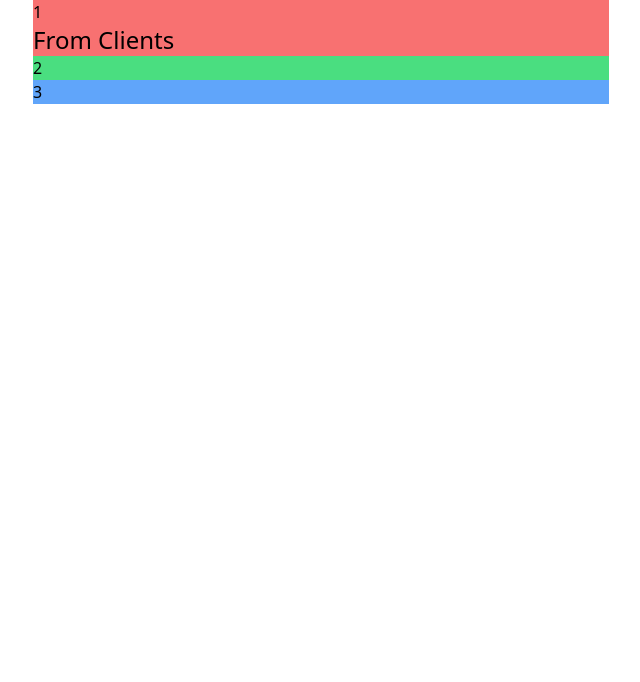
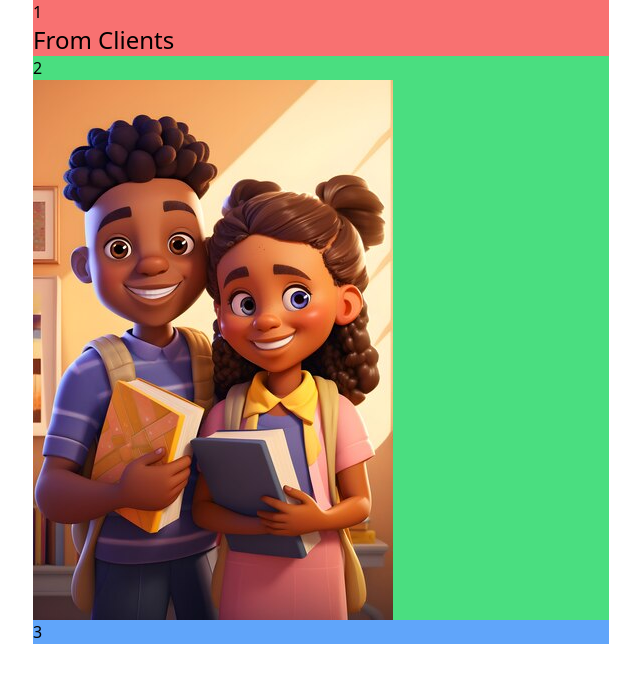
Before and after one commit to albert-byiringiro/cozydesign-clone, a website built with Vite: page index.html in a window 1280 px wide. Shown: the whole page, without its empty margins (319-959 px from the left). Built offline with nearby package versions, Linux system fonts and the light colour scheme.

Commit message:
feat: images

```diff
--- a/index.html
+++ b/index.html
@@ -12,7 +12,12 @@
         1
         <h1 class="text-2xl">From Clients</h1>
       </div>
-      <div class="client-tags bg-green-400">2</div>
+      <div class="client-tags bg-green-400">
+        2
+        <div class="">
+          <img src="./img/Welcoming Page.jpg" alt="" />
+        </div>
+      </div>
       <div class="client-testimonials bg-blue-400">3</div>
     </div>
   </body>
```
Also changed, not shown: img/Welcoming Page.jpg (added), 1 other file.
